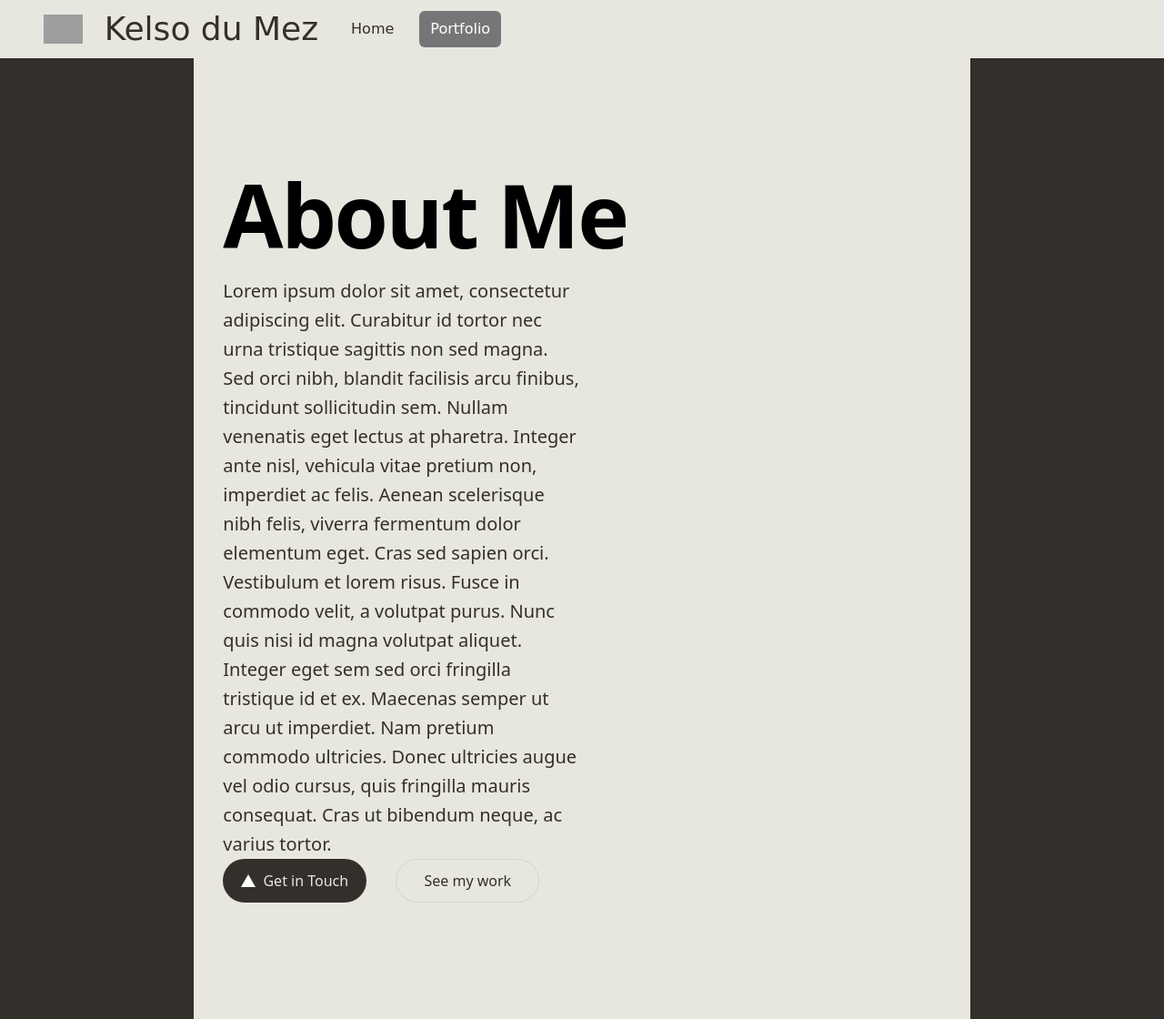
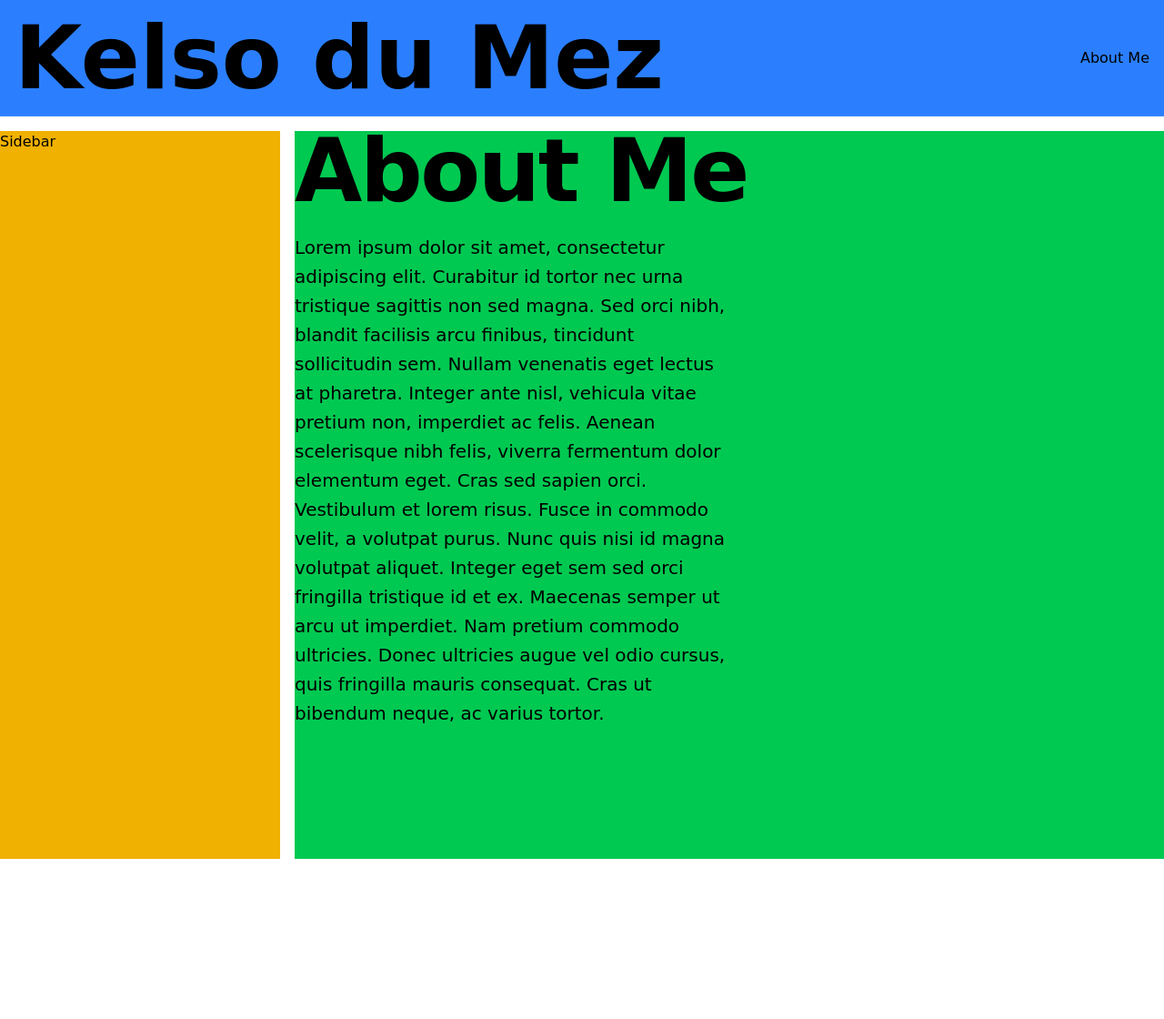
Before and after one commit to kelsodumez/kelsodumez.github.io, a Next.js app: page / in a window 1280 px wide. Shown: the whole page at 91% size. After the commit the page ends 944 px from the top, so only its background shows below. Built offline with nearby package versions, Linux system fonts and the light colour scheme; grey boxes are pictures that could not be loaded.

Commit message:
Working on my column-grid layout implementation.

```diff
--- a/src/app/globals.css
+++ b/src/app/globals.css
@@ -1,11 +1,11 @@
 @import "tailwindcss";
 
 :root {
-  --background: #e7e7e0;
+  --background: white;
   /*--secondary-background: #7b4d35;*/
-  --secondary-background: #332f2b;
-  --foreground: #332f2b;
-  --accent: #7b4d35;
+  --secondary-background: white;
+  --foreground: black;
+  --accent: black;
 }
 
 @theme {
--- a/src/app/layout.js
+++ b/src/app/layout.js
@@ -24,10 +24,16 @@ export default function RootLayout({ children }) {
       className={`${geistSans.variable} ${geistMono.variable} h-full antialiased`}
     >
       <body className="min-h-full flex flex-col">
-        <Navbar />
-        <div className="flex flex-col flex-1 items-center justify-center bg-(--secondary-background) font-sans">
-        {children}
-        </div>
+        {/*<div className="flex flex-col flex-1 items-center justify-center bg-(--secondary-background) font-sans">*/}
+
+          {/*{children}*/}
+        {/*</div>*/}
+          <div className="grid grid-cols-12 gap-4">
+          <div className="col-span-12 bg-blue-500 h-32"><Navbar /></div>
+          <div className="col-span-3 bg-yellow-500 h-screen">Sidebar</div>
+          <div className="col-span-9 bg-green-500 h-screen">{children}</div>
+            {/*<div className="col-span-12 bg-red-500 h-16">Footer</div>*/}
+          </div>
       </body>
     </html>
   );
--- a/src/app/page.js
+++ b/src/app/page.js
@@ -2,7 +2,8 @@ import Image from "next/image";
 
 export default function Home() {
     return (
-            <main className="flex flex-1 w-full max-w-8/12 flex-col items-center justify-between py-32 px-8 bg-(--background) sm:items-start">
+            // <main> className="flex flex-1 w-full max-w-8/12 flex-col items-center justify-between py-32 px-8 bg-(--background) sm:items-start">
+        <main>
                 <div className="flex flex-col items-center gap-6 text-center sm:items-start sm:text-left">
                     <h1 className="max-w-12/12 text-8xl font-bold leading-22 tracking-tight text-black">
                         About Me
@@ -25,31 +26,31 @@ export default function Home() {
                         </a>{" "}
                     </p>
                 </div>
-                <div className="flex flex-col gap-8 text-base font-medium sm:flex-row">
-                    <a
-                        className="flex h-12 w-full items-center justify-center gap-2 rounded-full bg-foreground px-5 text-background transition-colors hover:bg-[#383838] md:w-39.5"
-                        href="https://vercel.com/new?utm_source=create-next-app&utm_medium=appdir-template-tw&utm_campaign=create-next-app"
-                        target="_blank"
-                        rel="noopener noreferrer"
-                    >
-                        <Image
-                            className="dark:invert"
-                            src="/vercel.svg"
-                            alt="Vercel logomark"
-                            width={16}
-                            height={16}
-                        />
-                        Get in Touch
-                    </a>
-                    <a
-                        className="flex h-12 w-full items-center justify-center rounded-full border border-solid border-black/8 px-5 transition-colors hover:border-transparent hover:bg-black/4  md:w-39.5"
-                        href="https://nextjs.org/docs?utm_source=create-next-app&utm_medium=appdir-template-tw&utm_campaign=create-next-app"
-                        target="_blank"
-                        rel="noopener noreferrer"
-                    >
-                        See my work
-                    </a>
-                </div>
+                {/*<div className="flex flex-col gap-8 text-base font-medium sm:flex-row">*/}
+                {/*    <a*/}
+                {/*        className="flex h-12 w-full items-center justify-center gap-2 rounded-full bg-foreground px-5 text-background transition-colors hover:bg-[#383838] md:w-39.5"*/}
+                {/*        href="https://vercel.com/new?utm_source=create-next-app&utm_medium=appdir-template-tw&utm_campaign=create-next-app"*/}
+                {/*        target="_blank"*/}
+                {/*        rel="noopener noreferrer"*/}
+                {/*    >*/}
+                {/*        <Image*/}
+                {/*            className="dark:invert"*/}
+                {/*            src="/vercel.svg"*/}
+                {/*            alt="Vercel logomark"*/}
+                {/*            width={16}*/}
+                {/*            height={16}*/}
+                {/*        />*/}
+                {/*        Get in Touch*/}
+                {/*    </a>*/}
+                {/*    <a*/}
+                {/*        className="flex h-12 w-full items-center justify-center rounded-full border border-solid border-black/8 px-5 transition-colors hover:border-transparent hover:bg-black/4  md:w-39.5"*/}
+                {/*        href="https://nextjs.org/docs?utm_source=create-next-app&utm_medium=appdir-template-tw&utm_campaign=create-next-app"*/}
+                {/*        target="_blank"*/}
+                {/*        rel="noopener noreferrer"*/}
+                {/*    >*/}
+                {/*        See my work*/}
+                {/*    </a>*/}
+                {/*</div>*/}
             </main>
     );
 }
--- a/src/components/navbar.js
+++ b/src/components/navbar.js
@@ -19,68 +19,18 @@ export default function Navbar() {
         <Disclosure
             as="nav"
             className="relative var(--background) after:pointer-events-none after:absolute after:inset-x-0 after:bottom-0 after:h-px after:bg-white/10"
-        >
-            <div className="mx-4 max-w-12/12 px-2 sm:px-6 lg:px-8">
-                <div className="relative flex h-16 items-center justify-between">
-                    <div className="absolute inset-y-0 left-0 flex items-center sm:hidden">
-                        {/* Mobile menu button*/}
-                        <DisclosureButton className="group relative inline-flex items-center justify-center rounded-md p-2 text-(--foreground) hover:bg-white/5 hover:text-white focus:outline-2 focus:-outline-offset-1 focus:outline-indigo-500">
-                            <span className="absolute -inset-0.5" />
-                            <span className="sr-only">Open main menu</span>
-                            <Bars3Icon aria-hidden="true" className="block size-6 group-data-open:hidden" />
-                            <XMarkIcon aria-hidden="true" className="hidden size-6 group-data-open:block" />
-                        </DisclosureButton>
-                    </div>
-                    <div className="flex flex-1 items-center justify-center sm:items-stretch sm:justify-start">
-                        <div className="flex shrink-0 items-center">
-                            <img
-                                alt="Kelso du Mez"
-                                src="https://tailwindcss.com/plus-assets/img/logos/mark.svg?color=indigo&shade=500"
-                                className="h-8 w-auto"
-                            />
-                        </div>
-                        <div className="flex sm:ml-6 text-4xl items-center">
-                            Kelso du Mez
-                        </div>
-                        <div className="hidden sm:ml-6 sm:block">
-                            <div className="flex space-x-4">
-                                {navigation.map((item) => (
-                                    <a
-                                        key={item.name}
-                                        href={item.href}
-                                        aria-current={item.current ? 'page' : undefined}
-                                        className={classNames(
-                                            item.current ? 'bg-gray-950/50 text-white' : 'text-(--foreground) hover:bg-white/5 hover:text-(--accent)',
-                                            'rounded-md px-3 py-2 text-medium font-medium',
-                                        )}
-                                    >
-                                        {item.name}
-                                    </a>
-                                ))}
-                            </div>
-                        </div>
-                    </div>
+        ><nav className="flex justify-between items-center p-4">
+            <div className="flex space-x-4">
+                <div className="col-span-4 sm:col-span-12 text-8xl font-bold">
+                    Kelso du Mez
                 </div>
             </div>
-
-            <DisclosurePanel className="sm:hidden">
-                <div className="space-y-1 px-2 pt-2 pb-3">
-                    {navigation.map((item) => (
-                        <DisclosureButton
-                            key={item.name}
-                            as="a"
-                            href={item.href}
-                            aria-current={item.current ? 'page' : undefined}
-                            className={classNames(
-                                item.current ? 'bg-gray-950/50 text-white' : 'text-gray-300 hover:bg-white/5 hover:text-white',
-                                'block rounded-md px-3 py-2 text-base font-medium',
-                            )}
-                        >
-                            {item.name}
-                        </DisclosureButton>
-                    ))}
+            <div className="flex space-x-4">
+                <div>
+                    About Me
                 </div>
-            </DisclosurePanel>
+            </div>
+        </nav>
         </Disclosure>
     )
 }
```
